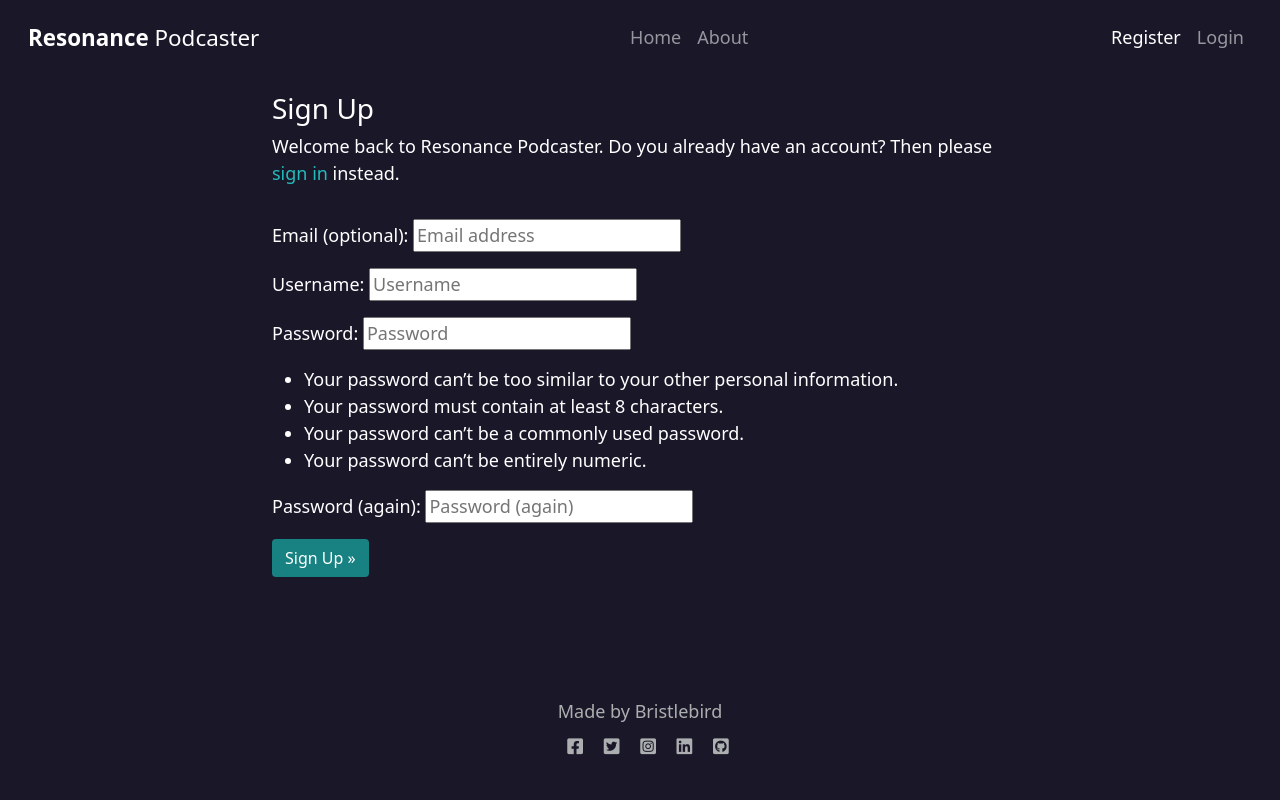
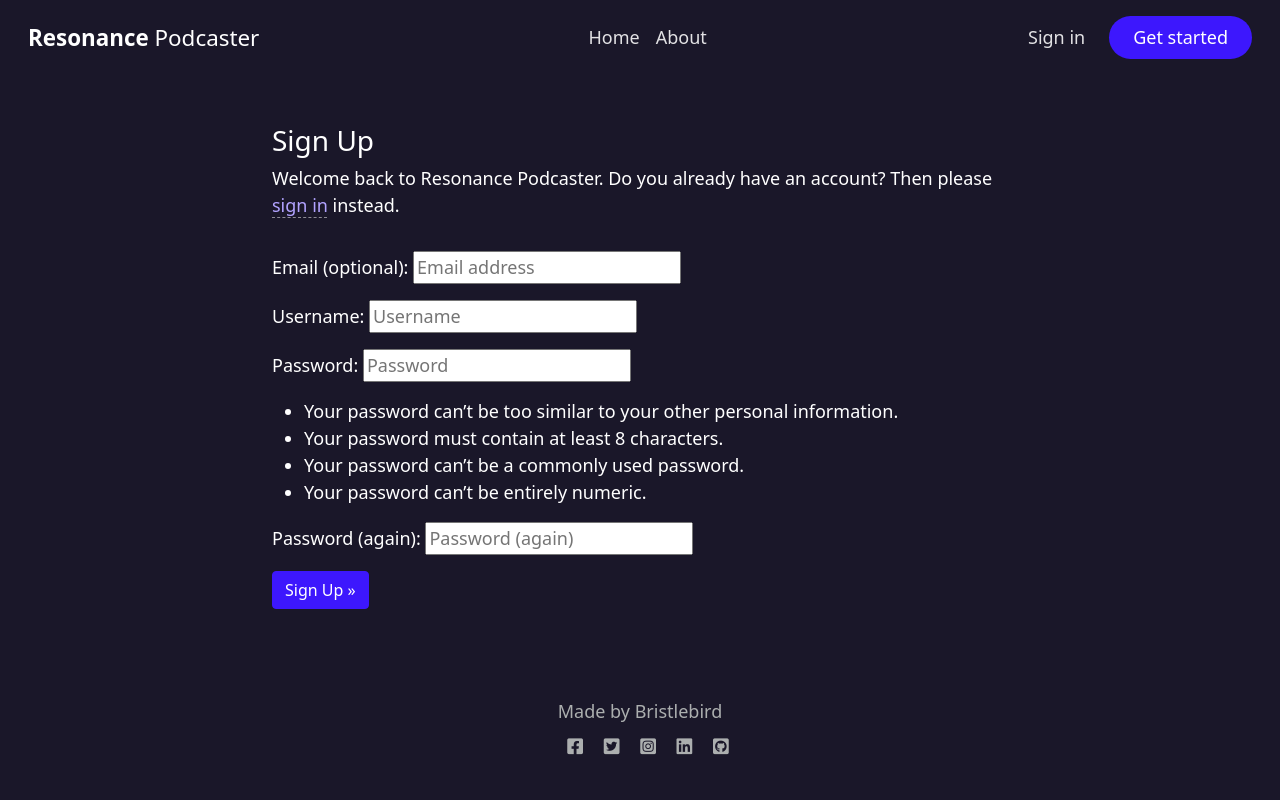
Before and after one commit to bristlebird/resonance, a Django app: page /accounts/signup/ in a window 1280 px wide. Run offline with Django 4.2, Linux system fonts and the light colour scheme.

Commit message:
style colour links & btns

```diff
--- a/resonance/settings.py
+++ b/resonance/settings.py
@@ -30,7 +30,7 @@
 # SECURITY WARNING: don't run with debug turned on in production!
 # DEBUG = os.environ.get("DEVELOPMENT")
 # DEBUG = 'DEVELOPMENT' in os.environ
-DEBUG = False
+DEBUG = True
 
 
 ALLOWED_HOSTS = ['8000-bristlebird-resonance-3ry7mcb5oez.ws.codeinstitute-ide.net', '.herokuapp.com',]
--- a/static/css/style.css
+++ b/static/css/style.css
@@ -2,24 +2,35 @@
     --ebony: #110C24;
     --ebony-clay: #2f2c41;
     --mirage: #1a1729;
+    --blue: #3d17fd;
+    --melrose: #b2a3ff;
+    --fog: #dad2ff;
     --tan-hide: #fb655d;
-    font-size: 1.125em;
+    --torch-red: #f7224c;
+    --froly: #f77f97;
 
 
-    /* background-color: #F9FAFC; */
+    /* COLOUR CONTEXTS */
+    --primary-color: var(--blue);
+    --primary-dark: var(--mirage);
+    --secondary-color: var(--torch-red);
+    --secondary-color-muted: var(--froly);
+
+    --link-color: var(--melrose);
+    --link-hover-color: var(--fog);
+    --text-hover-color: var(--secondary-color);
+    --text-dark: var(--ebony);
+    --btn-color-primary: var(--primary-color);
+    --btn-color-secondary: var(--secondary-color);
+    /* FONT */
+    font-size: 1.125em;
     color: #fff;
-    --text-hover-color: var(--tan-hide);
 }
 
 .brand {
-    /* font-family: Lato, sans-serif; */
     font-size: 1.4rem;
     font-weight: 700;
     /* color: #4A4A4F; */
-}
-
-.red-o {
-    color: #E84610;
 }
 
 .thin {
@@ -37,18 +48,6 @@
 .main-bg {
     background-color: var(--mirage);
     /* background-color: #F9FAFC; */
-}
-
-.image-container {
-    position: relative;
-}
-
-.image-flash {
-    position: absolute;
-    bottom: 5%;
-    min-width: 30%;
-    left: -2px;
-    background-color: #188181;
 }
 
 .scale {
@@ -108,7 +107,7 @@
     color: #E84610;
 }
 
-.post-title {
+/* .post-title {
     margin-top: 10%;
     margin-left: 5%;
 }
@@ -116,48 +115,8 @@
 .post-subtitle {
     margin-left: 5%;
     color: lightgray;
-}
+} */
 
-.btn-signup,
-.btn-edit {
-    background-color: #188181;
-    color: #fff;
-}
-
-.btn-signup:hover,
-.btn-signup:active {
-    background-color: #fff;
-    color: #23BBBB;
-}
-
-.link {
-    color: #23BBBB;
-    text-decoration: none;
-}
-
-.link:hover,
-.link:active {
-    color: #445261;
-    text-decoration: underline;
-}
-
-.btn-like {
-    color: #E84610;
-    border: none;
-    background: transparent;
-}
-
-.btn-delete {
-    color: #fff;
-    background: #E84610;
-}
-
-.btn-like:hover,
-.btn-like:active {
-    color: #E84610;
-    background: transparent;
-    border: none;
-}
 
 .faded {
     color: rgb(172, 175, 175);
@@ -171,3 +130,77 @@
 .about-img {
     width: 75%;
 }
+
+/* NAVIGATION */
+
+.navbar-dark .navbar-nav .nav-link {
+    color: rgba(255, 255, 255, .875);
+}
+
+/* BUTTONS */
+.btn-primary,
+.btn-primary.active,
+.navbar-dark .navbar-nav .nav-link.btn-primary,
+.navbar-dark .navbar-nav .nav-link.btn-primary.active {
+    background-color: var(--primary-color);
+    border-color: var(--primary-color);
+    color: #fff;
+}
+.btn-primary:hover,
+.btn-primary:active,
+.navbar-dark .navbar-nav .nav-link.btn-primary:hover {
+    background-color: #fff;
+    color: var(--text-dark);
+}
+
+.btn-rounded {
+    border-radius: 24px;
+}
+
+.link {
+    color: var(--link-color);
+    text-decoration: underline;
+    text-underline-offset: 5px;
+    text-decoration-thickness: .5px;
+    text-decoration-style: dashed;
+    text-decoration-color: rgba(256, 256, 256, .5);
+    transition: all ease-in-out .25s;
+}
+
+.link:hover,
+.link:active {
+    color: var(--link-hover-color);
+    text-underline-offset: 8px;
+    text-decoration-thickness: .875px;
+    text-decoration-color: var(--link-color);
+}
+
+.btn-like {
+    color: #E84610;
+    border: none;
+    background: transparent;
+}
+
+.btn-delete {
+    color: #fff;
+    background-color: var(--btn-color-secondary);
+}
+.btn-delete:hover,
+.btn-delete:active {
+    background-color: var(--secondary-color-muted);
+    color: var(--text-dark);
+}
+
+/* .btn-like:hover,
+.btn-like:active {
+    color: #E84610;
+    background: transparent;
+    border: none;
+} */
+
+/* centre sign up forms */
+.vertical-center {
+    display: flex;
+    align-items: center;
+    min-height: 100vh;
+ }
--- a/templates/account/login.html
+++ b/templates/account/login.html
@@ -9,7 +9,7 @@
 
 <div class="container">
     <div class="row">
-        <div class="col-md-8 mt-3 offset-md-2">
+        <div class="col-md-8 mt-5 offset-md-2">
             <h3>{% trans "Sign In" %}</h3>
 
             <p>{% blocktrans %}Welcome back to the code|star blog. To leave a comment or like a post, please log in. If
@@ -26,7 +26,7 @@
                 {% if redirect_field_value %}
                 <input type="hidden" name="{{ redirect_field_name }}" value="{{ redirect_field_value }}" />
                 {% endif %}
-                <button class="btn btn-signup right" type="submit">{% trans "Sign In" %}</button>
+                <button class="btn btn-primary right" type="submit">{% trans "Sign In" %}</button>
             </form>
         </div>
     </div>
--- a/templates/account/logout.html
+++ b/templates/account/logout.html
@@ -7,7 +7,7 @@
 {% block content %}
 <div class="container">
     <div class="row">
-        <div class="col-md-8 mt-3 offset-md-2">
+        <div class="col-md-8 mt-5 offset-md-2">
             <h3>{% trans "Sign Out" %}</h3>
 
             <p>{% trans 'Are you sure you want to sign out?' %}</p>
@@ -21,7 +21,7 @@
                 {% if redirect_field_value %}
                 <input type="hidden" name="{{ redirect_field_name }}" value="{{ redirect_field_value }}" />
                 {% endif %}
-                <button class="btn btn-signup right" type="submit">{% trans 'Sign Out' %}</button>
+                <button class="btn btn-primary right" type="submit">{% trans 'Sign Out' %}</button>
             </form>
         </div>
     </div>
--- a/templates/account/signup.html
+++ b/templates/account/signup.html
@@ -7,7 +7,7 @@
 {% block content %}
 <div class="container">
   <div class="row">
-    <div class="col-md-8 mt-3 offset-md-2">
+    <div class="col-md-8 mt-5 offset-md-2">
       <h3>{% trans "Sign Up" %}</h3>
 
       <p>{% blocktrans %}Welcome back to Resonance Podcaster. Do you already have an account? Then please
@@ -22,7 +22,7 @@
         {% if redirect_field_value %}
         <input type="hidden" name="{{ redirect_field_name }}" value="{{ redirect_field_value }}" />
         {% endif %}
-        <button class="btn btn-signup right" type="submit">{% trans "Sign Up" %} &raquo;</button>
+        <button class="btn btn-primary right" type="submit">{% trans "Sign Up" %} &raquo;</button>
       </form>
     </div>
   </div>
--- a/templates/base.html
+++ b/templates/base.html
@@ -11,7 +11,7 @@
     <meta charset="utf-8">
     <meta name="viewport" content="width=device-width, initial-scale=1">
     <title>Resonance Podcaster</title>
-    <link rel="shortcut icon" type="image/png" href="{% static 'favicon.ico' %}"/>
+    <link rel="shortcut icon" type="image/png" href="{% static 'favicon.ico' %}">
 
     <!-- Google Fonts CSS -->
     <link rel="preconnect" href="https://fonts.gstatic.com">
@@ -58,10 +58,10 @@
                     </li>
                     {% else %}
                     <li class="nav-item">
-                        <a class="nav-link {% if request.path == signup_url %}active" aria-current="page{% endif %}" href="{% url 'account_signup' %}">Register</a>
+                        <a class="nav-link {% if request.path == login_url %}active" aria-current="page{% endif %}" href="{% url 'account_login' %}">Sign in</a>
                     </li>
-                    <li class="nav-item">
-                        <a class="nav-link {% if request.path == login_url %}active" aria-current="page{% endif %}" href="{% url 'account_login' %}">Login</a>
+                    <li class="nav-item ms-3">
+                        <a class="btn-primary btn-rounded px-4 nav-link {% if request.path == signup_url %}active" aria-current="page{% endif %}" href="{% url 'account_signup' %}">Get started</a>
                     </li>
                     {% endif %}
                 </ul>
```
Also changed, not shown: podcast/templates/podcast/podcast_detail.html (+5 -5 lines).
